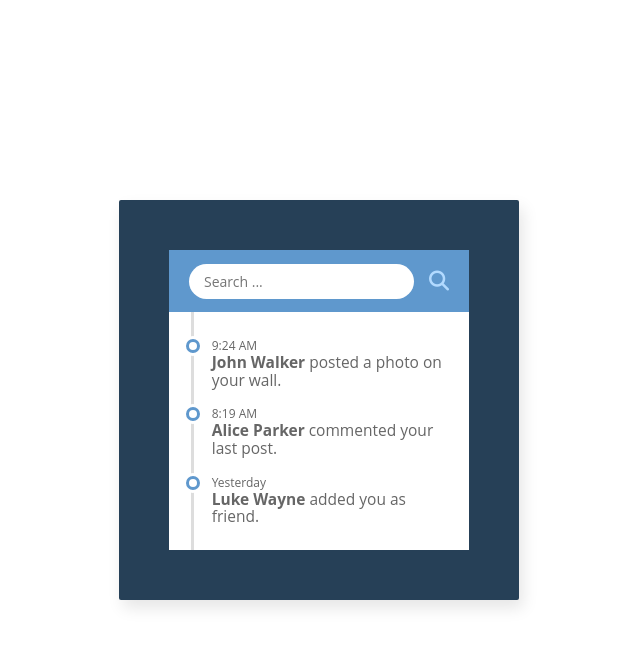
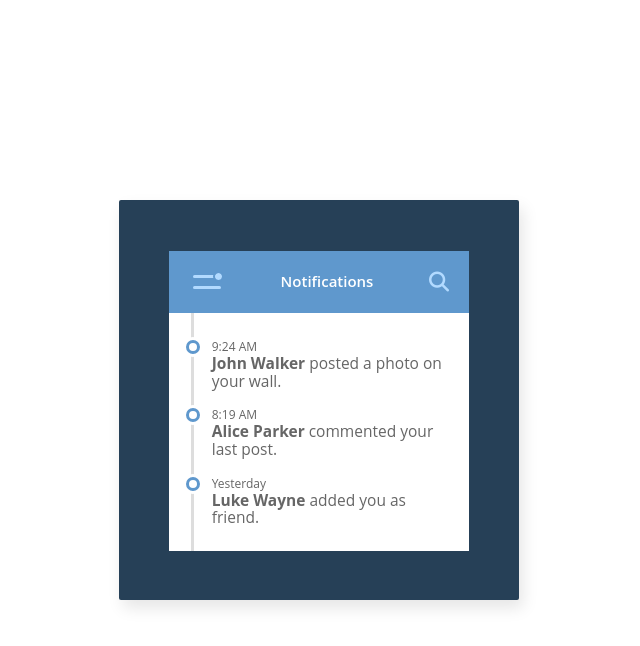
Before and after one commit to zRaidev/100-days-css, a plain HTML site: page day7/index.html in a window 1280 px wide. Both pictures are taken after a click on the icon 760 px from the left and 281 px from the top of the page. Shown: the whole page, without its empty margins (321-961 px from the left). Drawn offline with Linux system fonts and the light colour scheme.

Commit message:
day 7: js functions

```diff
--- a/day7/index.html
+++ b/day7/index.html
@@ -23,7 +23,7 @@
           </div>
           <h1>Notifications</h1>
           <i class="fa-solid fa-magnifying-glass"></i>
-          <input type="text" placeholder="Search ..." class="search-bar">
+          <input type="text" placeholder="Search..." class="search-bar">
         </header>
         <div class="notification-board">
           <div class="left-board"></div>
@@ -60,6 +60,20 @@
       </aside>
     </div>
   </div>
+  <!--I TRIED TO DO IT WITHOUT JS BUT I COULD NOT BECAUSE OF THE ANIMATIONS-->
+  <script>
+    const searchIcon = document.querySelector(".fa-magnifying-glass");
+    const searchBar = document.querySelector(".search-bar");
+
+    searchIcon.addEventListener("click", ()=>{
+      if (searchBar.classList.contains("active")){
+
+      } else {
+
+      }
+    })
+
+  </script>
 </body>
 
 </html>
--- a/day7/style.css
+++ b/day7/style.css
@@ -41,12 +41,7 @@ ul {
 }
 
 .center {
-  position: absolute;
-  top: 50%;
-  left: 50%;
-  transform: translate(-50%, -50%);
-  width: 300px;
-  height: 300px;
+  position: relative;
 }
 
 header {
@@ -82,7 +77,10 @@ i {
   font-size: 14px;
   color: #666;
   outline: none;
+  display: none;
 }
+
+
 
 .aside-bar {
   display: flex;
@@ -182,6 +180,15 @@ h1 {
   -moz-box-shadow: 0px 0px 0px 3px rgba(255,255,255,1);
 }
 
+main {
+  position: absolute;
+  top: 50%;
+  left: 50%;
+  transform: translate(-50%, 17%);
+  width: 300px;
+  height: 300px;
+}
+
 aside {
   display: none;
 }
```
